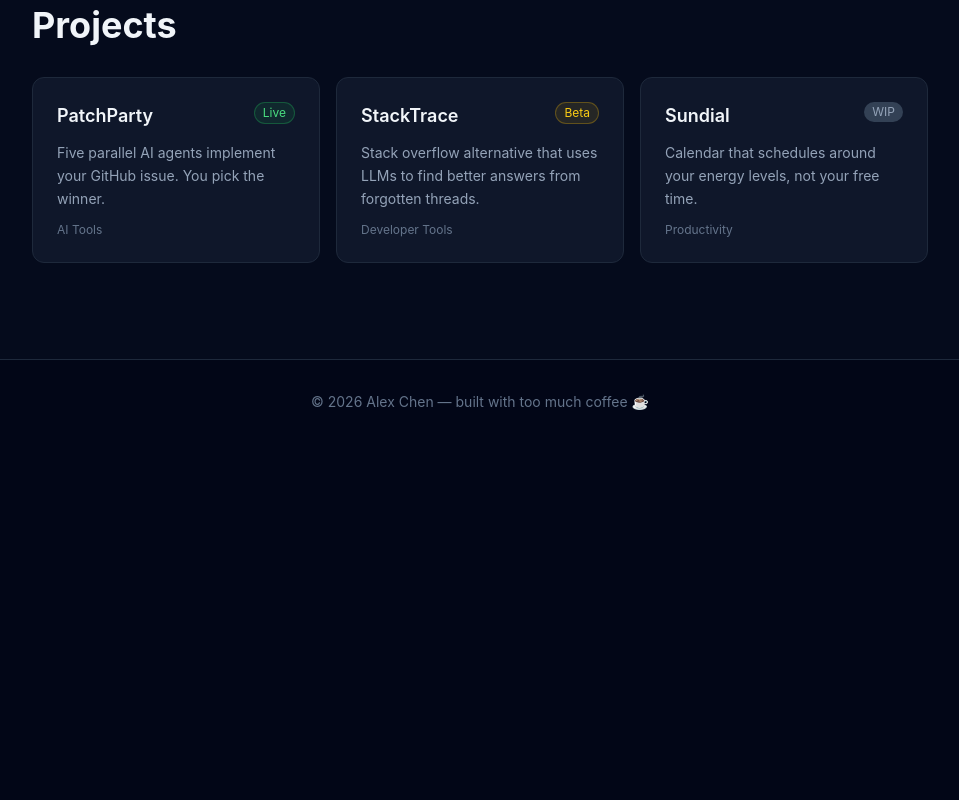
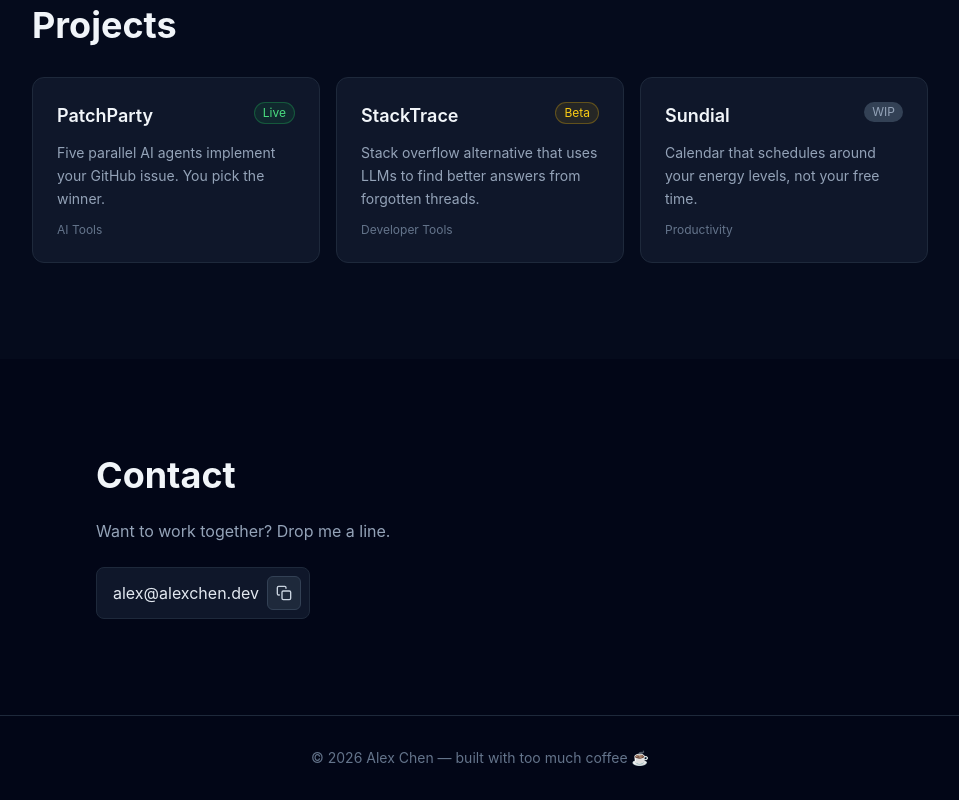
Before and after one commit to ThePyth0nKid/soloPortfolio, a React (Vite) app: page / in a window 1280 px wide. Shown: the part 1375-2175 px from the top of the page, without its empty margins (160-1119 px from the left). Before the commit the page ends 1819 px from the top, so only its background shows below. Built offline with nearby package versions, Linux system fonts and the light colour scheme.

Commit message:
feat: Add a copy-to-clipboard button next to the email address (via PatchParty: Hackfix)

```diff
--- a/src/App.jsx
+++ b/src/App.jsx
@@ -1,8 +1,7 @@
 import Hero from './components/Hero'
 import About from './components/About'
 import Projects from './components/Projects'
-// 👇 PatchParty agents will add a Contact section here
-// import Contact from './components/Contact'
+import Contact from './components/Contact'
 
 export default function App() {
   return (
@@ -10,7 +9,7 @@ export default function App() {
       <Hero />
       <About />
       <Projects />
-      {/* <Contact /> ← agents add this */}
+      <Contact />
       <footer className="py-8 text-center text-sm text-slate-500 border-t border-slate-800">
         © 2026 Alex Chen — built with too much coffee ☕
       </footer>
--- /dev/null
+++ b/src/components/Contact.jsx
@@ -0,0 +1,59 @@
+import { useState } from 'react'
+
+const EMAIL = 'alex@alexchen.dev'
+
+export default function Contact() {
+  const [copied, setCopied] = useState(false)
+
+  const copy = async () => {
+    try {
+      await navigator.clipboard.writeText(EMAIL)
+    } catch {
+      const ta = document.createElement('textarea')
+      ta.value = EMAIL
+      document.body.appendChild(ta)
+      ta.select()
+      document.execCommand('copy')
+      document.body.removeChild(ta)
+    }
+    setCopied(true)
+    setTimeout(() => setCopied(false), 1500)
+  }
+
+  return (
+    <section id="contact" className="py-24 px-6">
+      <div className="max-w-3xl mx-auto space-y-6">
+        <h2 className="text-4xl font-bold">Contact</h2>
+        <p className="text-slate-400">Want to work together? Drop me a line.</p>
+        <div className="inline-flex items-center gap-2 p-2 pl-4 bg-slate-900 border border-slate-800 rounded-lg">
+          <a href={`mailto:${EMAIL}`} className="text-slate-200 hover:text-purple-400 transition-colors">
+            {EMAIL}
+          </a>
+          <div className="relative">
+            <button
+              onClick={copy}
+              aria-label="Copy email to clipboard"
+              className="p-2 rounded-md bg-slate-800 hover:bg-slate-700 border border-slate-700 transition-colors"
+            >
+              {copied ? (
+                <svg xmlns="http://www.w3.org/2000/svg" width="16" height="16" viewBox="0 0 24 24" fill="none" stroke="currentColor" strokeWidth="2.5" strokeLinecap="round" strokeLinejoin="round" className="text-green-400">
+                  <polyline points="20 6 9 17 4 12"></polyline>
+                </svg>
+              ) : (
+                <svg xmlns="http://www.w3.org/2000/svg" width="16" height="16" viewBox="0 0 24 24" fill="none" stroke="currentColor" strokeWidth="2" strokeLinecap="round" strokeLinejoin="round" className="text-slate-300">
+                  <rect x="9" y="9" width="13" height="13" rx="2" ry="2"></rect>
+                  <path d="M5 15H4a2 2 0 0 1-2-2V4a2 2 0 0 1 2-2h9a2 2 0 0 1 2 2v1"></path>
+                </svg>
+              )}
+            </button>
+            {copied && (
+              <span className="absolute -top-9 left-1/2 -translate-x-1/2 px-2 py-1 text-xs bg-slate-800 border border-slate-700 rounded text-slate-200 whitespace-nowrap">
+                Copied!
+              </span>
+            )}
+          </div>
+        </div>
+      </div>
+    </section>
+  )
+}
```
Also changed, not shown: 1 other file (tests, documents, lock files or other folders).
